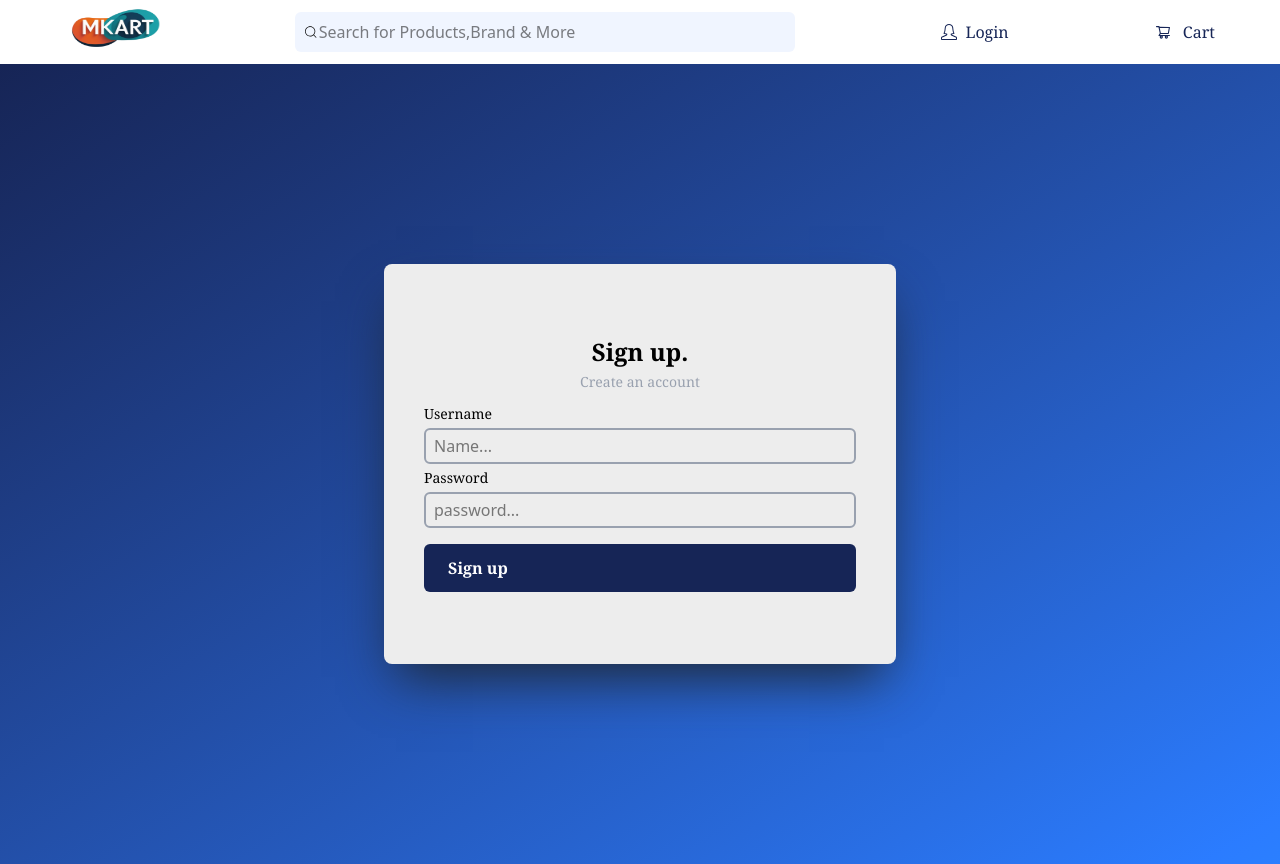
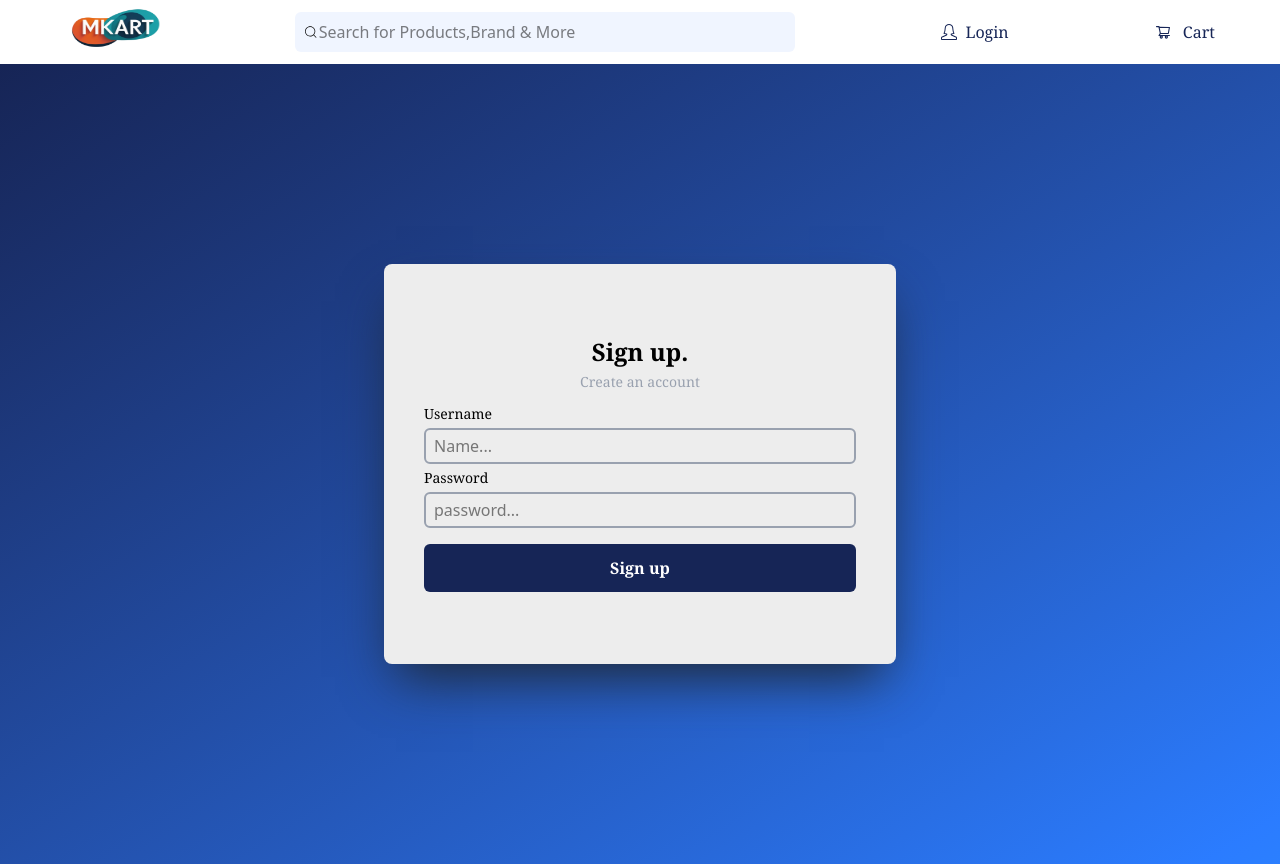
Before and after one commit to Gulammohammaddkhan/E-commerce, a React (Vite) app: page /signup in a window 1280 px wide. Built offline with nearby package versions, Linux system fonts and the light colour scheme.

Commit message:
scrollbar

```diff
--- a/src/Components/Button/Button.jsx
+++ b/src/Components/Button/Button.jsx
@@ -1,6 +1,6 @@
 import React, { useState } from "react";
 
-function Button({ text, clickHandler, backGroundColor, icon }) {
+function Button({ text, clickHandler, backGroundColor, icon, display ,flexDirection}) {
   // const [btnDisabled, setBtnDisabled] = useState(false);
 
   // function disabledHandler() {
@@ -22,11 +22,11 @@ function Button({ text, clickHandler, backGroundColor, icon }) {
     <div className="flex justify-center items-center">
       <button
         onClick={clickHandler}
-        className={` w-full px-6 py-3 flex flex-row items-center gap-2 cursor-pointer hover:scale-101 transition-all rounded-md text-white font-semibold font-serif bg-blue-950`} // disabled={disabledHandler}
-        style={{ backgroundColor: backGroundColor }}
+        className={` w-full px-6 py-3 items-center gap-2 cursor-pointer hover:scale-101 transition-all rounded-md text-white font-semibold font-serif bg-blue-950`} // disabled={disabledHandler}
+        style={{ backgroundColor: backGroundColor, display: display ,flexDirection:flexDirection}}
       >
         {icon && icon}
-        <span>{text}</span>
+        {text}
       </button>
     </div>
   );
--- a/src/Components/ProductDetail/ProductDetail.jsx
+++ b/src/Components/ProductDetail/ProductDetail.jsx
@@ -22,8 +22,8 @@ function ProductDetail() {
 
   return (
     product && (
-      <div className="flex px-2">
-        <div className="">
+      <div className="flex px-2 h-screen">
+        <div className="sticky top-10 h-fit">
           {/* thumbnail */}
           <img
             src={product.thumbnail}
@@ -31,23 +31,27 @@ function ProductDetail() {
             className="w-[200px]"
           />
         </div>
-        <div className="">
+        <div className="sticky top-10 ml-4">
           {/* product-imge */}
           <img src={product.images[0]} alt="product-image" />
           <div className="flex justify-around">
             <Button
               text="ADD TO CART"
               backGroundColor="#ff9d00"
+              display="flex"
+              flexDirection="row"
               icon={<IoMdCart size={20} />}
             />
             <Button
               text="BUY NOW"
               backGroundColor="#fa661b"
+              display="flex"
+              flexDirection="row"
               icon={<AiFillThunderbolt size={20} />}
             />
           </div>
         </div>
-        <div className="px-2">
+        <div className="h-screen px-2 overflow-y-scroll [scrollbar-width:none] [&::-webkit-scrollbar]:hidden ">
           <div className="text-4xl font-semibold font-sans pt-4 pb-6">
             {product.title}
           </div>
```
